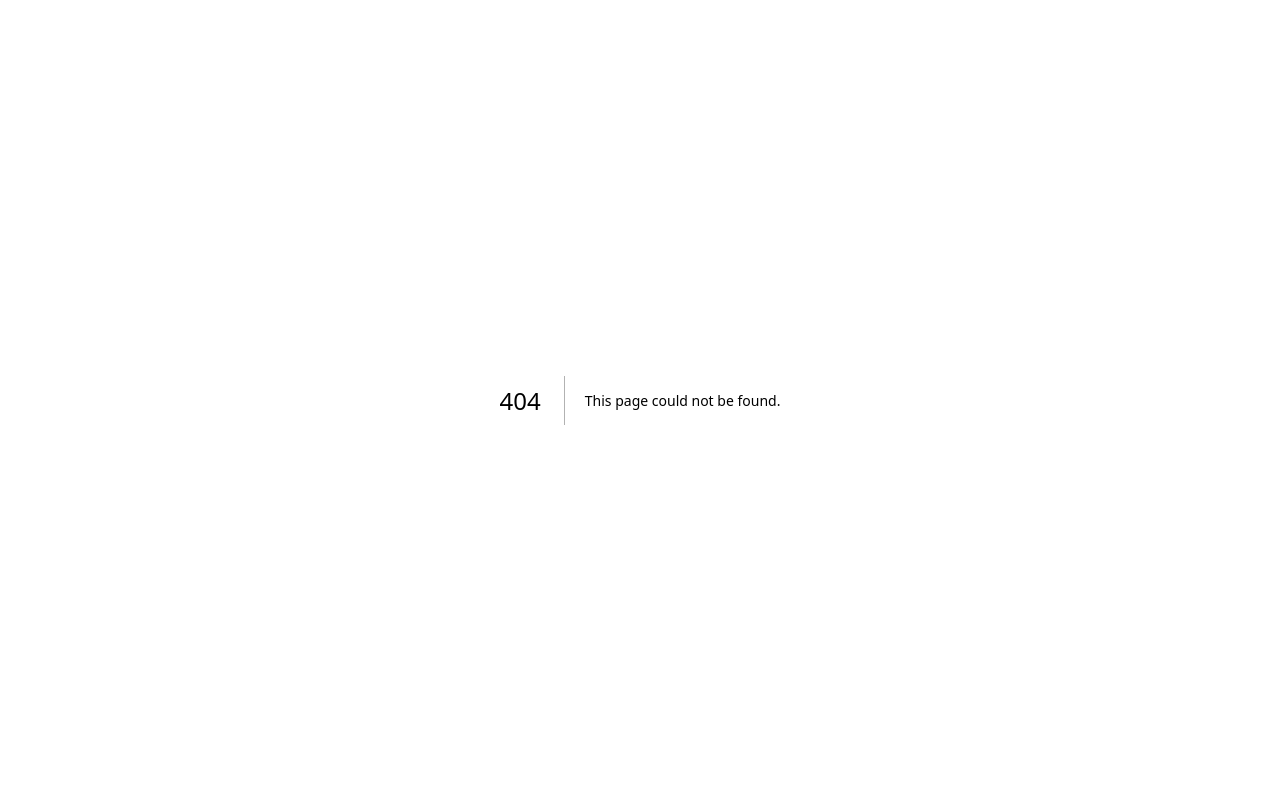
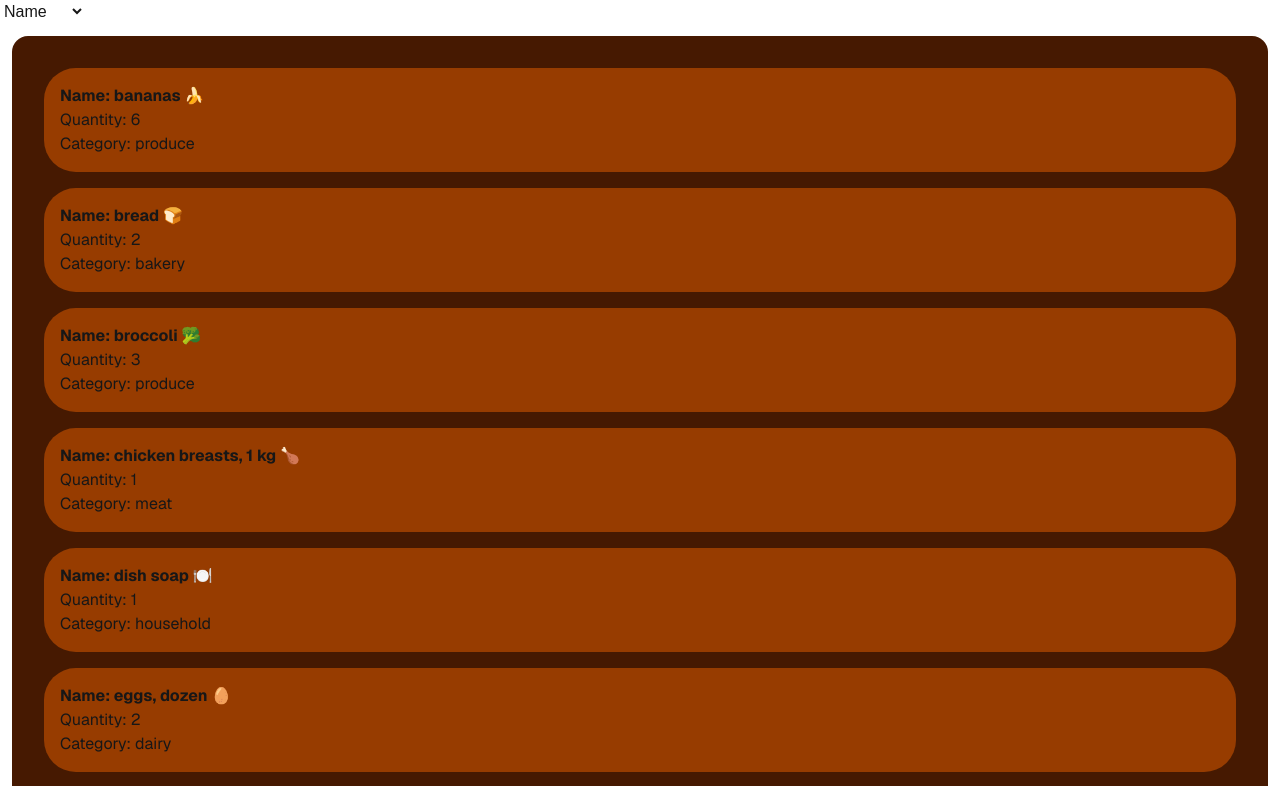
Before and after one commit to RandomGuy1661/cprg306-assignments, a Next.js app: page /week-6 in a window 1280 px wide. Before the commit this address had no page. Shown: the top 786 px of the page. Built offline with nearby package versions, Linux system fonts and the light colour scheme.

Commit message:
week-6 completed

```diff
--- a/app/page.js
+++ b/app/page.js
@@ -11,6 +11,7 @@ export default function Home(){
         <li><Link className={linkStyles} href="./week-3">Week 3 Assignment</Link></li>
         <li><Link className={linkStyles} href="./week-4">Week 4 Assignment</Link></li>
         <li><Link className={linkStyles} href="./week-5">Week 5 Assignment</Link></li>
+        <li><Link className={linkStyles} href="./week-6">Week 6 Assignment</Link></li>
       </ul>
     </main>
   )
--- /dev/null
+++ b/app/week-6/item-list.js
@@ -0,0 +1,40 @@
+"use client"
+
+import { useState } from "react";
+import Item from "./item.js";
+import itemData from "./items.json"
+
+
+export default function ItemList(){
+    let items = itemData.map( (item) => ({...item}));
+
+    let [sortBy, setSortBy] = useState('name');
+    const handleSortChange = (event) => setSortBy(event.target.value)
+
+        items.sort((i1, i2) =>
+        {
+            if (sortBy == 'category') {
+                if (i1.category.toLowerCase() > i2.category.toLowerCase()) return 1;
+                if (i1.category.toLowerCase() < i2.category.toLowerCase()) return -1;
+                return 0;
+            } else {
+                if (i1.name.toLowerCase() > i2.name.toLowerCase()) return 1;
+                if (i1.name.toLowerCase() < i2.name.toLowerCase()) return -1;
+                return 0;
+            }
+        })
+
+    return(
+        <div>
+            <select onChange={handleSortChange}>
+                <option value='name'>Name</option>
+                <option value='category'>Category</option>
+            </select>
+            <ul className="bg-amber-950 rounded-2xl m-3 p-4">
+                {items.map((i) => (
+                    <li key={i.id}><Item i = {i}/></li>
+                ))}
+            </ul>
+        </div>
+    )
+};
--- /dev/null
+++ b/app/week-6/item.js
@@ -0,0 +1,14 @@
+export default function Item( {i} ){
+
+    //let {name, quantity, category} = props;
+
+    return(
+        <div className="p-4 m-4 bg-amber-800 font-sans rounded-4xl">
+            <ul>
+                <li className="font-bold">Name: {i.name}</li>
+                <li>Quantity: {i.quantity}</li>
+                <li>Category: {i.category}</li>
+            </ul>
+        </div>
+    )
+};
--- /dev/null
+++ b/app/week-6/items.json
@@ -0,0 +1,74 @@
+[
+  {
+    "id": "1h2GJKH12gkHG31h1H",
+    "name": "milk, 4 L 🥛",
+    "quantity": 1,
+    "category": "dairy"
+  },
+  {
+    "id": "2KJH3k2j3H1k2J3K1H",
+    "name": "bread 🍞",
+    "quantity": 2,
+    "category": "bakery"
+  },
+  {
+    "id": "3h2KJH3k2j3H1k2J3",
+    "name": "eggs, dozen 🥚",
+    "quantity": 2,
+    "category": "dairy"
+  },
+  {
+    "id": "4k2J3K1H2GJKH12gk",
+    "name": "bananas 🍌",
+    "quantity": 6,
+    "category": "produce"
+  },
+  {
+    "id": "5H1h1H2KJH3k2j3H",
+    "name": "broccoli 🥦",
+    "quantity": 3,
+    "category": "produce"
+  },
+  {
+    "id": "6H1k2J3K1H2GJKH1",
+    "name": "chicken breasts, 1 kg 🍗",
+    "quantity": 1,
+    "category": "meat"
+  },
+  {
+    "id": "7gkHG31h1H2KJH3k",
+    "name": "pasta sauce 🍝",
+    "quantity": 3,
+    "category": "canned goods"
+  },
+  {
+    "id": "8j3H1k2J3K1H2GJK",
+    "name": "spaghetti, 454 g 🍝",
+    "quantity": 2,
+    "category": "dry goods"
+  },
+  {
+    "id": "9H12gkHG31h1H2KJ",
+    "name": "toilet paper, 12 pack 🧻",
+    "quantity": 1,
+    "category": "household"
+  },
+  {
+    "id": "10H3k2j3H1k2J3K1",
+    "name": "paper towels, 6 pack",
+    "quantity": 1,
+    "category": "household"
+  },
+  {
+    "id": "11k2J3K1H2GJKH12",
+    "name": "dish soap 🍽️",
+    "quantity": 1,
+    "category": "household"
+  },
+  {
+    "id": "12GJKH12gkHG31h1",
+    "name": "hand soap 🧼",
+    "quantity": 4,
+    "category": "household"
+  }
+]
--- /dev/null
+++ b/app/week-6/page.js
@@ -0,0 +1,9 @@
+import ItemList from "./item-list";
+
+export default function Home(){
+    return(
+        <main>
+            <ItemList/>
+        </main>
+    )
+}
```
